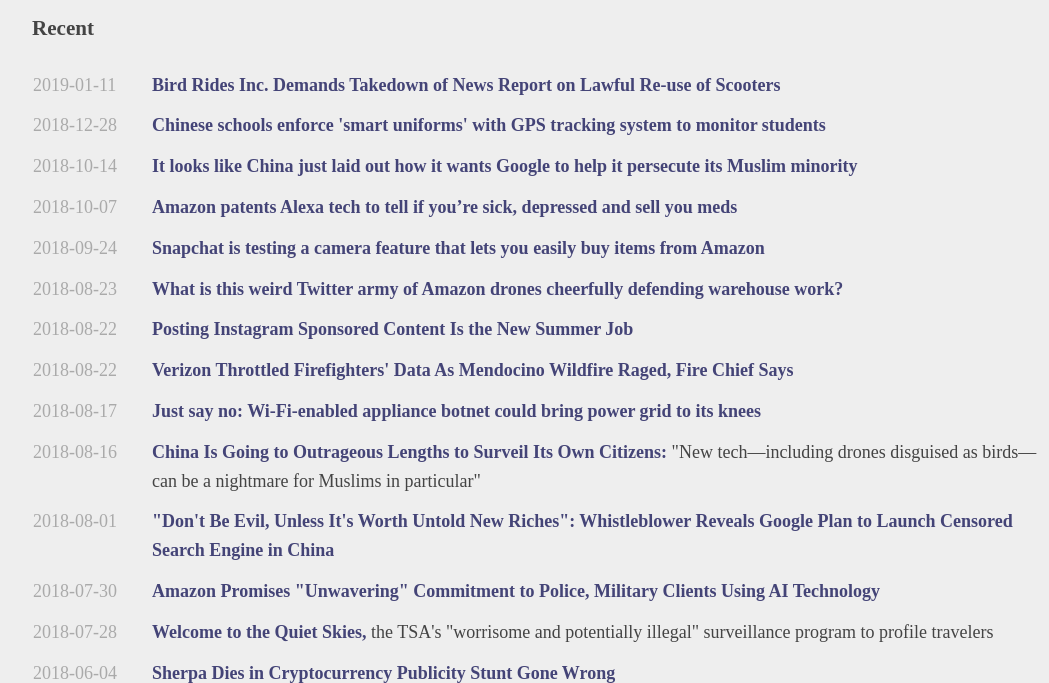
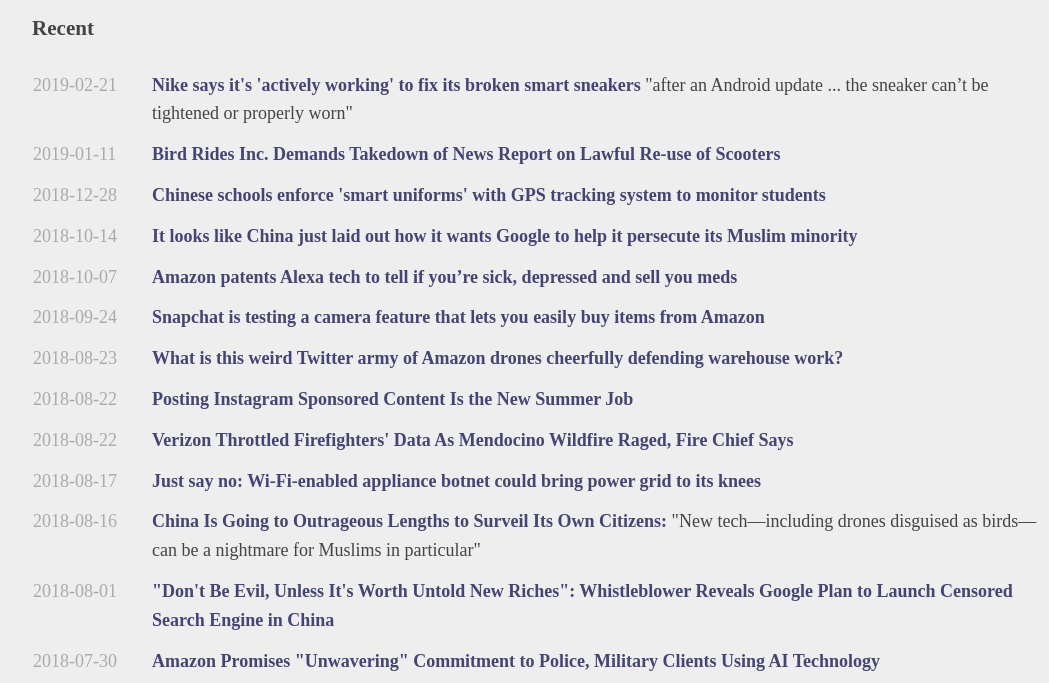
Before and after one commit to stensonowen/thefutureblo.ws, a plain HTML site: page index.html in a window 1280 px wide. Shown: the part 122-805 px from the top of the page, without its empty margins (96-1145 px from the left). Drawn offline with Linux system fonts and the light colour scheme.

Commit message:
Add nike sneakers thing lmao

```diff
--- a/index.html
+++ b/index.html
@@ -25,6 +25,13 @@
         <h3> Recent </h3>
 
         <table>
+
+            <tr> <td class="date"> 2019-02-21 </td>
+                <td> <a href="https://www.theverge.com/circuitbreaker/2019/2/21/18234615/nike-adapt-bb-fix-android-bug-firmware-update-patch">
+                        Nike says it's 'actively working' to fix its broken smart sneakers
+                    </a> "after an Android update ... the sneaker can’t be tightened or properly worn"
+                </td>
+            </tr>
 
             <tr> <td class="date"> 2019-01-11 </td>
                 <td> <a href="https://www.eff.org/deeplinks/2019/01/bird-sends-nastygram-reporter-describing-lawful-re-use-impounded-scooters">
```
